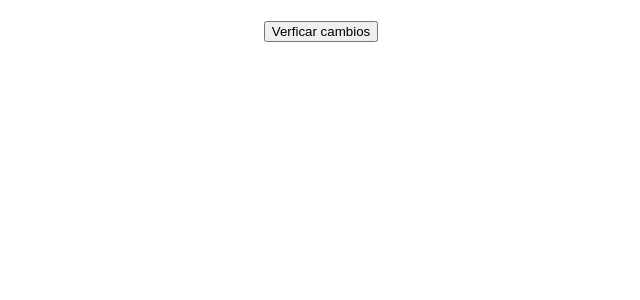
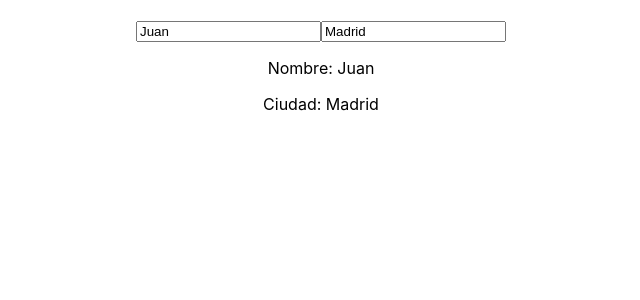
Before and after one commit to AbnerSaavedra/ejerciciosPracticosReactGSmayo2025, a React (Create React App) app: page / in a window 1280 px wide. Shown: the top 300 px of the page, without its empty margins (319-959 px from the left). Built offline with nearby package versions, Linux system fonts and the light colour scheme.

Commit message:
Actualización de objetos en el estado con Immer

```diff
--- a/package.json
+++ b/package.json
@@ -7,6 +7,7 @@
     "@testing-library/jest-dom": "^6.6.3",
     "@testing-library/react": "^16.3.0",
     "@testing-library/user-event": "^13.5.0",
+    "immer": "^10.1.1",
     "react": "^19.1.0",
     "react-dom": "^19.1.0",
     "react-scripts": "5.0.1",
--- a/src/App.js
+++ b/src/App.js
@@ -21,6 +21,7 @@ import ContadorPorLotes from './components/ActualizacionEstadosPorLotes';
 import Formulario from './components/ActObjetosEstado';
 import ListaLectura from './components/ActObjetosEstadoSoloLectura';
 import SintaxisExtendida from './components/ActObjetoConSintaxisExtendida';
+import FormularioConImmer from './components/ActObjetosEstadoConImmer';
 
 function App() {
 
@@ -81,8 +82,9 @@ function App() {
       <ContadorTimeout />
       <ContadorPorLotes />
       <Formulario />
-      <ListaLectura />*/}
-      <SintaxisExtendida />
+      <ListaLectura />
+      <SintaxisExtendida />*/}
+      <FormularioConImmer />
     </div>
   );
 }
--- /dev/null
+++ b/src/components/ActObjetosEstadoConImmer.jsx
@@ -0,0 +1,40 @@
+import { useState } from "react";
+import { produce } from "immer";
+
+
+export default function FormularioConImmer(){
+
+    const [persona, setPersona] = useState({
+        nombre: 'Juan',
+        edad: 30,
+        direccion: {
+            calle: "Calle principal",
+            ciudad: "Madrid"
+        }
+    })
+
+    const handleNombreChange = (event)=>{
+        setPersona(produce(
+            (draft)=>{
+            draft.nombre = event.target.value
+        }
+        ))
+    }
+
+    const handleCiudadChange = (event)=>{
+        setPersona(produce(
+            (draft)=>{
+            draft.direccion.ciudad = event.target.value
+        }
+        ))
+    }
+
+    return (
+        <div>
+            <input type="text" value={persona.nombre} onChange={handleNombreChange} />
+            <input type="text" value={persona.direccion.ciudad} onChange={handleCiudadChange} />
+            <p>Nombre: {persona.nombre}</p>
+            <p>Ciudad: {persona.direccion.ciudad}</p>
+        </div>
+    )
+}
```
Also changed, not shown: 1 other file (tests, documents, lock files or other folders).
